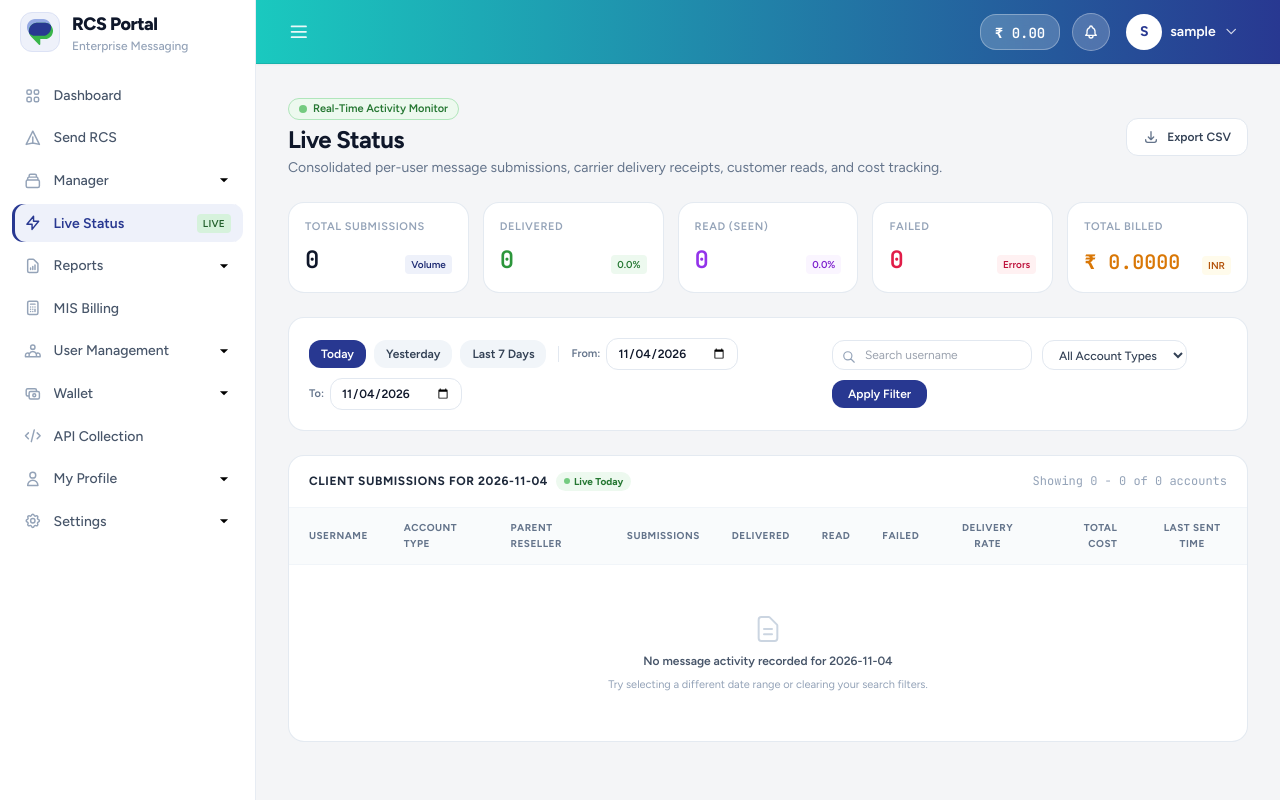
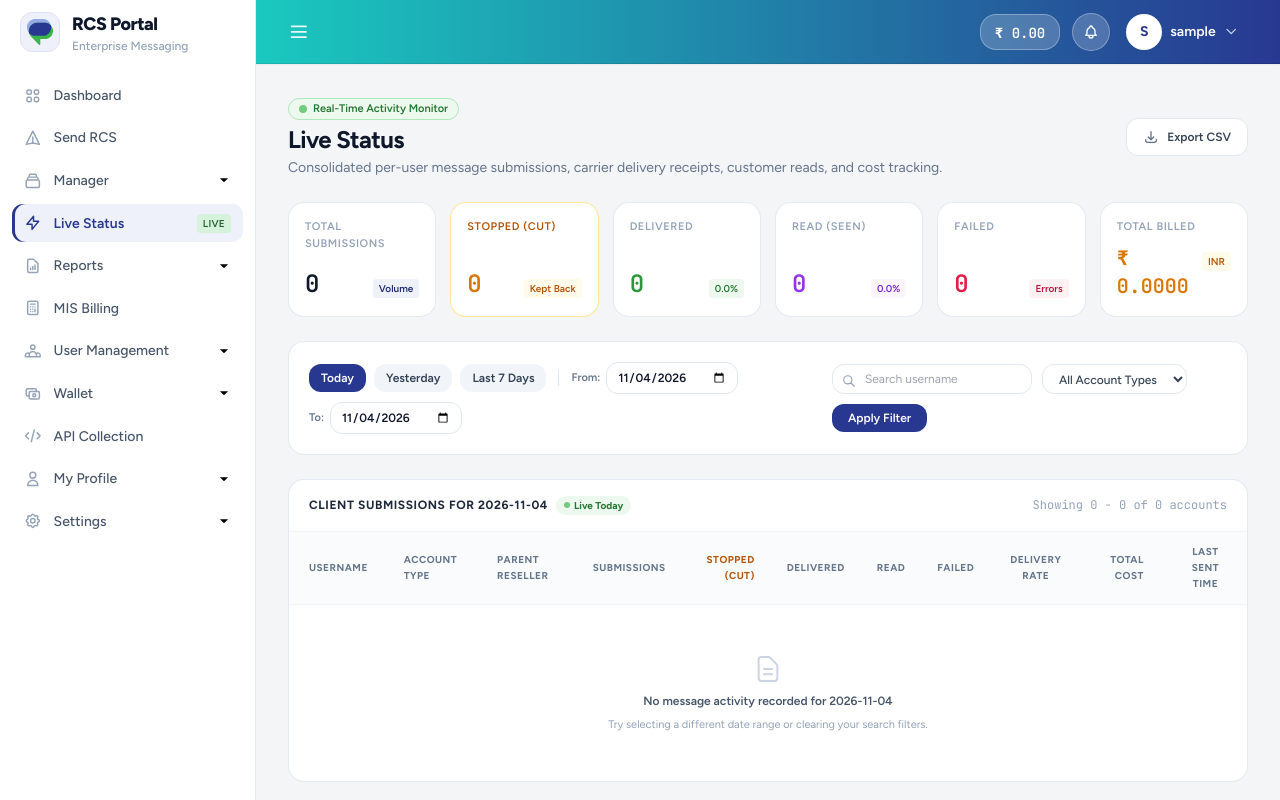
Before and after one commit to amanpandit7033/rcs-portal, a Django app: page /reports/live-status/ in a window 1280 px wide. Run offline with Django 5.2, Linux system fonts and the light colour scheme; the visitor is signed in with stand-in values (Sample User, id 1); data comes from the database, SQL or seed files in the repository; data that the repository does not hold is empty; parts of the project's set-up code (start-up, migrations or seed data) failed here and were passed over; some libraries are stand-ins or nearby versions.

Commit message:
feat: add campaign tasks, reporting models, views, and templates

```diff
--- a/campaigns/tasks.py
+++ b/campaigns/tasks.py
@@ -455,6 +455,7 @@ def _execute_campaign_run(campaign_id: str, lock_key: str):
         # Immediately update submission count and cost in LiveStatus and MISBilling
         if chunk_dispatched_messages:
             chunk_count = len(chunk_dispatched_messages)
+            chunk_cut_count = sum(1 for m in chunk_dispatched_messages if m.custref6 == "LOW_PRICE_SKIPPED")
             chunk_cost = sum((m.cost for m in chunk_dispatched_messages), Decimal("0.0000"))
             try:
                 from reports.models import record_submission_and_cost
@@ -462,6 +463,7 @@ def _execute_campaign_run(campaign_id: str, lock_key: str):
                     user_id=campaign.user_id,
                     count=chunk_count,
                     cost=chunk_cost,
+                    cut_count=chunk_cut_count,
                     date=timezone.now().date(),
                     timestamp=timezone.now(),
                 )
--- a/reports/views.py
+++ b/reports/views.py
@@ -742,22 +742,37 @@ class MISBillingView(RoleRequiredMixin, View):
             qs = qs.filter(date__lte=to_date)
 
 
+        can_view_cutting = bool(
+            getattr(user, "is_admin", False)
+            or getattr(user, "is_superuser", False)
+            or getattr(user, "role", "") == "superadmin"
+            or getattr(user, "can_use_low_price", False)
+        )
+
         # Handle CSV Export if requested
         if request.GET.get("export") == "csv":
-            header = ["Date", "Username", "Company Name", "Role", "Sent", "Delivered", "Read", "Failed", "Cost (INR)"]
+            if can_view_cutting:
+                header = ["Date", "Username", "Company Name", "Role", "Sent", "Stopped (Cut)", "Delivered", "Read", "Failed", "Cost (INR)"]
+            else:
+                header = ["Date", "Username", "Company Name", "Role", "Sent", "Delivered", "Read", "Failed", "Cost (INR)"]
 
             def format_row(r):
-                return [
+                row_data = [
                     r.date.strftime("%Y-%m-%d") if r.date else "",
                     r.user.username if r.user else "",
                     r.user.company_name if r.user else "",
                     r.user.get_role_display() if r.user and hasattr(r.user, "get_role_display") else (r.user.role if r.user else ""),
                     r.sent_count,
+                ]
+                if can_view_cutting:
+                    row_data.append(getattr(r, "cut_count", 0) or 0)
+                row_data.extend([
                     r.delivered_count,
                     r.read_count,
                     r.failed_count,
                     f"{r.total_cost:.4f}",
-                ]
+                ])
+                return row_data
 
             filename = f"mis_billing_{timezone.now().strftime('%Y%m%d_%H%M%S')}.csv"
             return stream_csv_response(
@@ -770,12 +785,14 @@ class MISBillingView(RoleRequiredMixin, View):
         # Aggregate totals for filtered records
         summary = qs.aggregate(
             total_sent=Sum("sent_count"),
+            total_cut=Sum("cut_count"),
             total_delivered=Sum("delivered_count"),
             total_read=Sum("read_count"),
             total_failed=Sum("failed_count"),
             total_cost=Sum("total_cost"),
         )
         total_sent = summary["total_sent"] or 0
+        total_cut = summary["total_cut"] or 0
         total_delivered = summary["total_delivered"] or 0
         total_read = summary["total_read"] or 0
         total_failed = summary["total_failed"] or 0
@@ -794,12 +811,14 @@ class MISBillingView(RoleRequiredMixin, View):
                 "page_obj": page_obj,
                 "summary": {
                     "total_sent": total_sent,
+                    "total_cut": total_cut,
                     "total_delivered": total_delivered,
                     "total_read": total_read,
                     "total_failed": total_failed,
                     "total_cost": total_cost,
                     "delivery_rate": delivery_rate,
                 },
+                "can_view_cutting": can_view_cutting,
                 "username_query": username,
                 "from_date": from_date,
                 "to_date": to_date,
@@ -893,15 +912,24 @@ class LiveStatusView(RoleRequiredMixin, View):
         if role_filter in [User.Role.USER, User.Role.RESELLER, User.Role.DISTRIBUTOR]:
             base_qs = base_qs.filter(user__role=role_filter)
 
+        can_view_cutting = bool(
+            getattr(user, "is_admin", False)
+            or getattr(user, "is_superuser", False)
+            or getattr(user, "role", "") == "superadmin"
+            or getattr(user, "can_use_low_price", False)
+        )
+
         # Overall summary KPI cards (summed across date range)
         summary = base_qs.aggregate(
             total_submission=Sum("total_submission"),
+            total_cut=Sum("cut_count"),
             total_delivered=Sum("total_delivered"),
             total_read=Sum("total_read"),
             total_failed=Sum("total_failed"),
             total_cost=Sum("total_cost"),
         )
         total_sub = summary["total_submission"] or 0
+        total_cut = summary["total_cut"] or 0
         total_dlvr = summary["total_delivered"] or 0
         total_read = summary["total_read"] or 0
         total_failed = summary["total_failed"] or 0
@@ -915,6 +943,7 @@ class LiveStatusView(RoleRequiredMixin, View):
             base_qs.values("user_id")
             .annotate(
                 total_submission=Sum("total_submission"),
+                total_cut=Sum("cut_count"),
                 total_delivered=Sum("total_delivered"),
                 total_read=Sum("total_read"),
                 total_failed=Sum("total_failed"),
@@ -939,6 +968,7 @@ class LiveStatusView(RoleRequiredMixin, View):
                 {
                     "user": account,
                     "total_submission": item["total_submission"] or 0,
+                    "cut_count": item["total_cut"] or 0,
                     "total_delivered": item["total_delivered"] or 0,
                     "total_read": item["total_read"] or 0,
                     "total_failed": item["total_failed"] or 0,
@@ -955,30 +985,39 @@ class LiveStatusView(RoleRequiredMixin, View):
                 "Role",
                 "Parent Reseller",
                 "Total Submissions",
+            ]
+            if can_view_cutting:
+                header.append("Stopped (Cut)")
+            header.extend([
                 "Delivered",
                 "Read",
                 "Failed",
                 "Cost (INR)",
                 "Last Sent At",
-            ]
+            ])
 
             def format_row(r):
                 u = r["user"]
                 role_str = u.get_role_display() if hasattr(u, "get_role_display") else u.role
                 parent_str = u.parent_reseller.username if u.parent_reseller else "Direct / Admin"
                 last_sent = r["last_sent_at"].strftime("%Y-%m-%d %H:%M:%S") if r["last_sent_at"] else "N/A"
-                return [
+                row_data = [
                     u.username,
                     u.company_name or "",
                     role_str,
                     parent_str,
                     r["total_submission"],
+                ]
+                if can_view_cutting:
+                    row_data.append(r.get("cut_count", 0))
+                row_data.extend([
                     r["total_delivered"],
                     r["total_read"],
                     r["total_failed"],
                     str(r["total_cost"]),
                     last_sent,
-                ]
+                ])
+                return row_data
 
             return stream_csv_response(
                 filename=f"live_status_{from_date}_to_{to_date}.csv",
@@ -1017,8 +1056,10 @@ class LiveStatusView(RoleRequiredMixin, View):
                 "search_query": q,
                 "candidate_usernames": candidate_usernames,
                 "selected_role": role_filter,
+                "can_view_cutting": can_view_cutting,
                 "summary": {
                     "total_submission": total_sub,
+                    "total_cut": total_cut,
                     "total_delivered": total_dlvr,
                     "total_read": total_read,
                     "total_failed": total_failed,
--- a/templates/reports/live_status.html
+++ b/templates/reports/live_status.html
@@ -28,7 +28,7 @@
     </div>
 
     <!-- Summary KPI Cards -->
-    <div class="grid grid-cols-2 sm:grid-cols-3 lg:grid-cols-5 gap-3.5">
+    <div class="grid grid-cols-2 sm:grid-cols-3 {% if can_view_cutting %}lg:grid-cols-6{% else %}lg:grid-cols-5{% endif %} gap-3.5">
         <!-- 1. Total Submissions -->
         <div class="p-4 rounded-2xl bg-white border border-slate-200/90 shadow-2xs flex flex-col justify-between">
             <span class="text-[11px] font-semibold text-slate-400 uppercase tracking-wider block">Total Submissions</span>
@@ -37,6 +37,17 @@
                 <span class="text-[10px] text-blue-700 bg-blue-50 px-1.5 py-0.5 rounded font-semibold">Volume</span>
             </div>
         </div>
+
+        {% if can_view_cutting %}
+        <!-- Stopped / Cut Submissions -->
+        <div class="p-4 rounded-2xl bg-white border border-amber-200/90 shadow-2xs flex flex-col justify-between">
+            <span class="text-[11px] font-semibold text-amber-700 uppercase tracking-wider block">Stopped (Cut)</span>
+            <div class="mt-2 flex items-baseline justify-between">
+                <span class="text-xl sm:text-2xl font-bold font-mono text-amber-600">{{ summary.total_cut|default:"0" }}</span>
+                <span class="text-[10px] text-amber-700 bg-amber-50 px-1.5 py-0.5 rounded font-semibold">Kept Back</span>
+            </div>
+        </div>
+        {% endif %}
 
         <!-- 2. Delivered -->
         <div class="p-4 rounded-2xl bg-white border border-slate-200/90 shadow-2xs flex flex-col justify-between">
@@ -230,6 +241,9 @@
                         <th class="px-4 py-3">Parent Reseller</th>
                         {% endif %}
                         <th class="px-4 py-3 text-right">Submissions</th>
+                        {% if can_view_cutting %}
+                        <th class="px-4 py-3 text-right text-amber-700">Stopped (Cut)</th>
+                        {% endif %}
                         <th class="px-4 py-3 text-right">Delivered</th>
                         <th class="px-4 py-3 text-right">Read</th>
                         <th class="px-4 py-3 text-right">Failed</th>
@@ -294,6 +308,13 @@
                             {{ row.total_submission|default:"0" }}
                         </td>
 
+                        {% if can_view_cutting %}
+                        <!-- Stopped / Cut Submissions -->
+                        <td class="px-4 py-3.5 text-right font-mono font-bold text-amber-600 whitespace-nowrap" title="Messages held back by cutting (not submitted to operator)">
+                            {{ row.cut_count|default:"0" }}
+                        </td>
+                        {% endif %}
+
                         <!-- Delivered -->
                         <td class="px-4 py-3.5 text-right font-mono font-bold text-emerald-600 whitespace-nowrap">
                             {{ row.total_delivered|default:"0" }}
@@ -341,7 +362,7 @@
                     </tr>
                     {% empty %}
                     <tr>
-                        <td colspan="{% if request.user.is_admin %}10{% else %}9{% endif %}" class="py-12 text-center text-slate-400">
+                        <td colspan="{% if request.user.is_admin or request.user.is_distributor %}{% if can_view_cutting %}11{% else %}10{% endif %}{% else %}{% if can_view_cutting %}10{% else %}9{% endif %}{% endif %}" class="py-12 text-center text-slate-400">
                             <div class="flex flex-col items-center justify-center gap-2">
                                 <svg class="w-8 h-8 text-slate-300" fill="none" stroke="currentColor" viewBox="0 0 24 24"><path stroke-linecap="round" stroke-linejoin="round" stroke-width="1.5" d="M9 12h6m-6 4h6m2 5H7a2 2 0 01-2-2V5a2 2 0 012-2h5.586a1 1 0 01.707.293l5.414 5.414a1 1 0 01.293.707V19a2 2 0 01-2 2z"/></svg>
                                 <span class="text-xs font-semibold text-slate-600">
```
Also changed, not shown: reports/models.py (+20 -2 lines), templates/reports/mis_billing.html (+27 -3 lines), reports/migrations/0003_add_cut_count_to_livestatus_and_misbilling.py (added).
